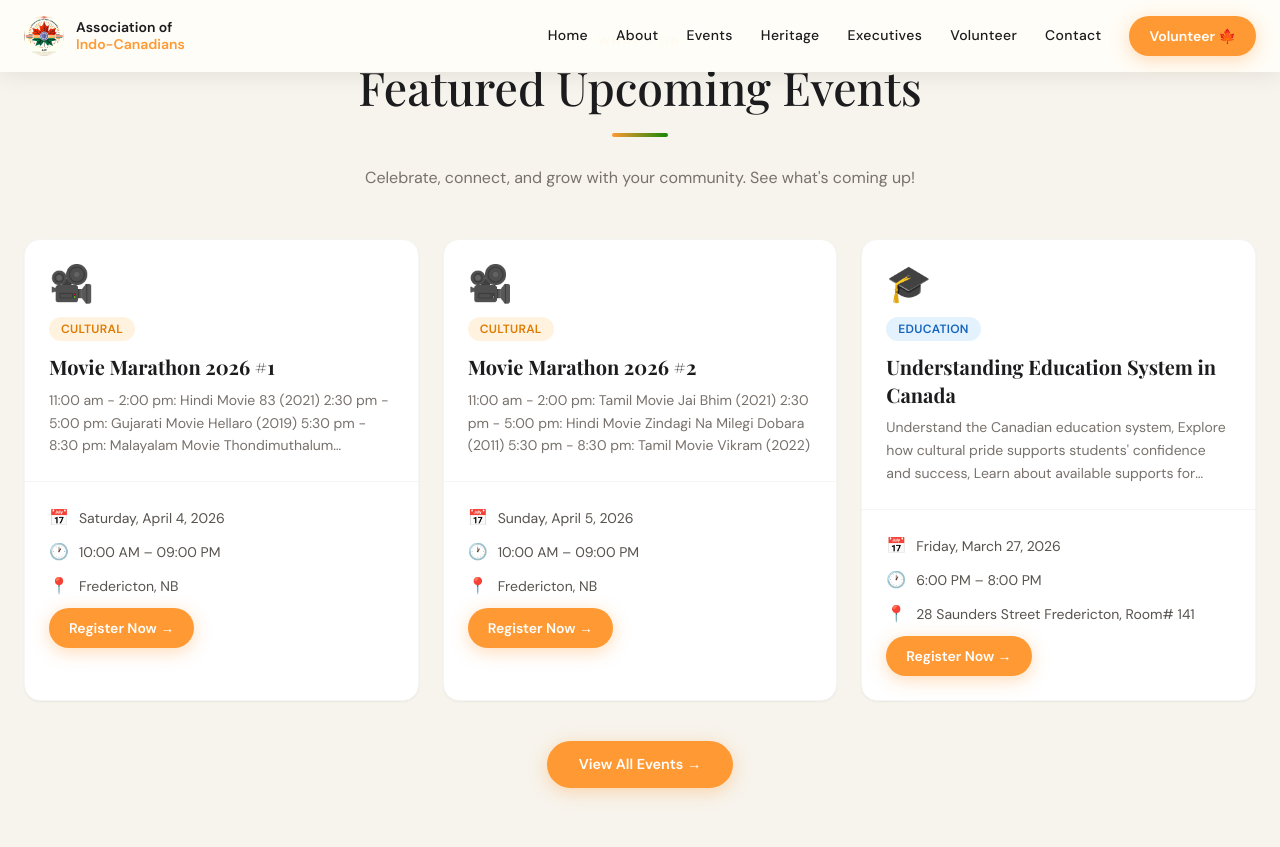
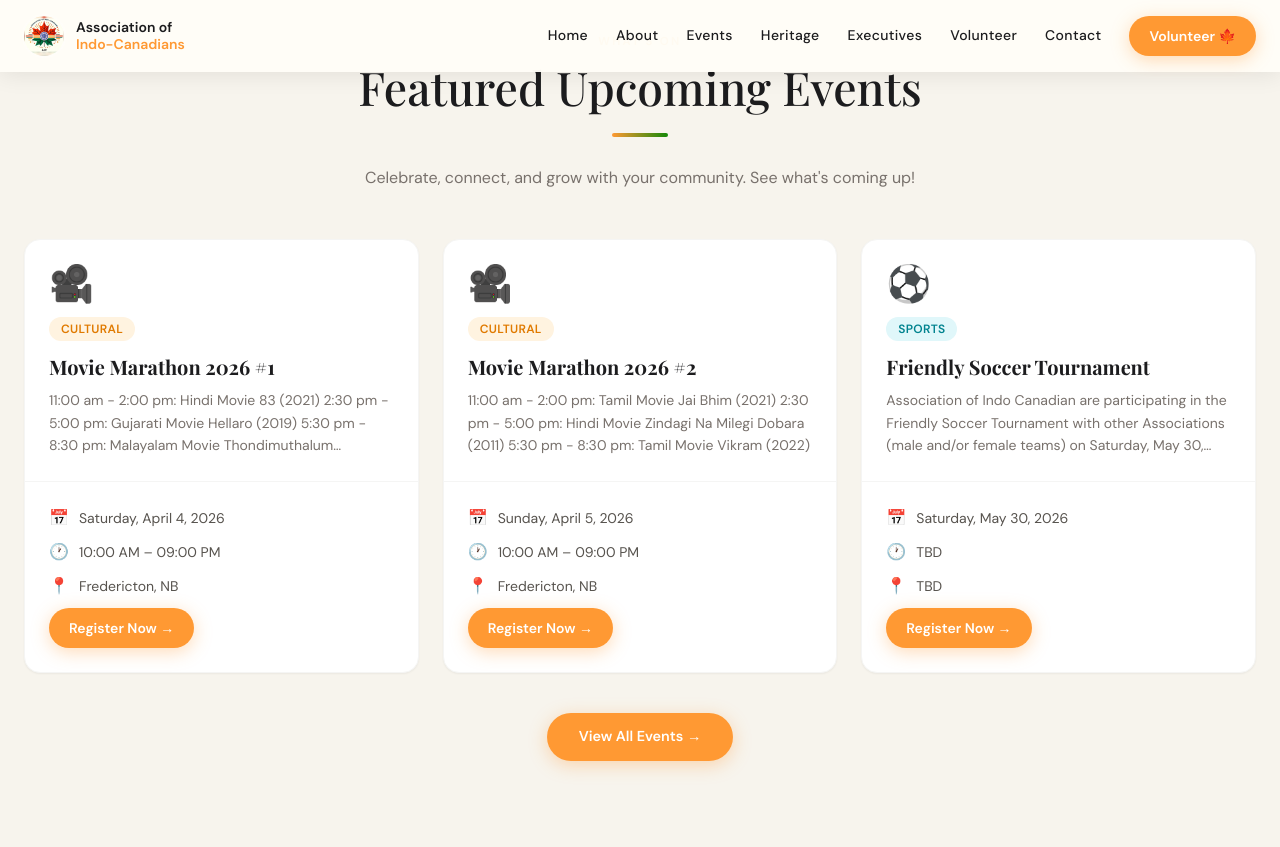
Before and after one commit to abhishekmenon84/aic-jekyll-website, a Jekyll site: the page built from index.md, in a window 1280 px wide and 900 px high, scrolled down 1946 px. Shown: the top 847 px of the window. Built offline with Jekyll 4.4.1, drawn with Linux system fonts in a browser that asks for light colours; nearby versions of some CDN libraries.

Commit message:
Added soccer event

```diff
--- a/_data/past_events.yml
+++ b/_data/past_events.yml
@@ -80,3 +80,15 @@
     - "Theme: A Thousand Lights"
     - "Live Bollywood band performance"
   image: "/assets/images/past_events/Diwali-mela-festival.jpg"
+
+- title: "Understanding Education System in Canada"
+  date: "2026-03-27"
+  location: "28 Saunders Street Fredericton, Room# 141"
+  category: "Education"
+  emoji: "🎓"
+  attendees: 30
+  highlights:
+    - "Understand the Canadian education system"
+    - "Explore how cultural pride supports students' confidence and success"
+    - "Learn about available supports for parents and students"
+  image: "/assets/images/past_events/Understanding_Education_System_in_Canada.jpg"
--- a/_data/upcoming_events.yml
+++ b/_data/upcoming_events.yml
@@ -33,16 +33,16 @@
   register_url: "https://forms.gle/NMHD5SfpKbzknsgm6"
   image: ""
 
-- title: "Understanding Education System in Canada"
-  date: "2026-03-27"
-  time: "6:00 PM – 8:00 PM"
-  location: "28 Saunders Street Fredericton, Room# 141"
-  description: "Understand the Canadian education system, Explore how cultural pride supports students' confidence and success, Learn about available supports for parents and students"
-  category: "Education"
-  emoji: "🎓"
+- title: "Friendly Soccer Tournament"
+  date: "2026-05-30"
+  time: "TBD"
+  location: "TBD"
+  description: "Association of Indo Canadian are participating in the Friendly Soccer Tournament with other Associations (male and/or female teams) on Saturday, May 30, 2026."
+  category: "Sports"
+  emoji: "⚽"
   featured: true
   register_url: "https://forms.gle/QdYYS5JcyGdwZua36"
-  image: ""
+  image: "/assets/images/upcoming_events/Friendly_Soccer_Tournament.jpg"
 
 - title: "Newcomers Welcome Orientation"
   date: "2026-04-05"
@@ -62,7 +62,7 @@
   description: "AIC is organizing a tax return camp for the community. Volunteers will be available to help you file your tax returns."
   category: "Community"
   emoji: "🤝"
-  featured: false
+  featured: true
   register_url: "https://forms.gle/QdYYS5JcyGdwZua36"
   image: ""
 
```
Also changed, not shown: assets/images/past_events/Understanding_Education_System_in_Canada.jpg (added), assets/images/upcoming_events/Friendly_Soccer_Tournament.jpg (added).
